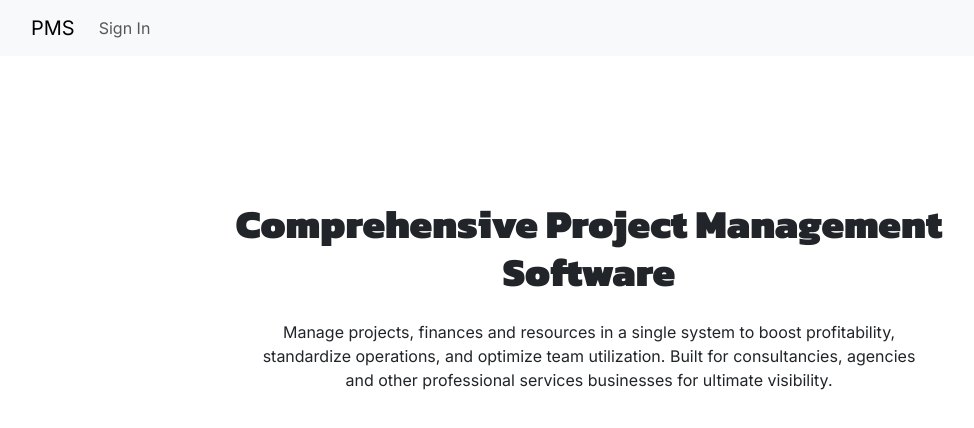
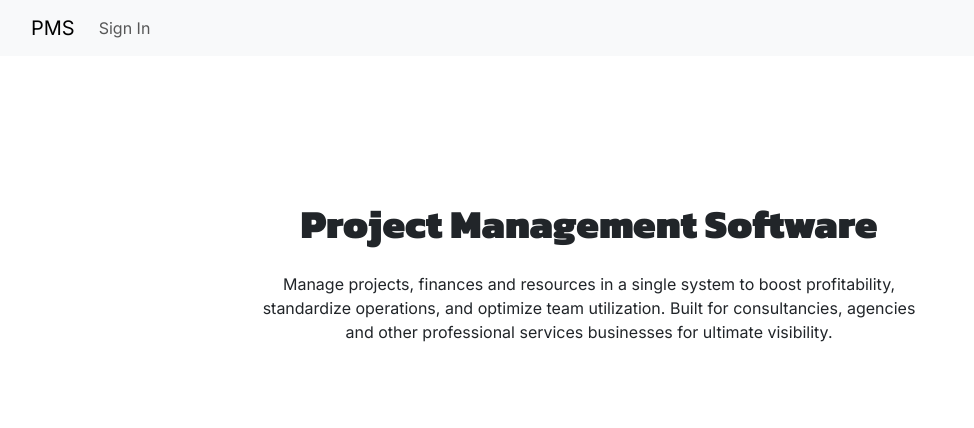
Before and after one commit to AfsanaMim27/ProjectManagementSystem, a Next.js app: page / in a window 1280 px wide. Shown: the top 428 px of the page, without its empty margins (51-1025 px from the left). Built offline with nearby package versions, Linux system fonts and the light colour scheme; no server answers.

Commit message:
Code cleanup

```diff
--- a/src/app/(restrictedPages)/user-dashboard/page.js
+++ b/src/app/(restrictedPages)/user-dashboard/page.js
@@ -86,7 +86,7 @@ export default function ProjectList(props) {
                   <th>Phase</th>
                   <th>Due Date</th>
                   <th>Estimated</th>
-                  <th>Status</th>
+                  <th width="10%">Status</th>
                 </tr>
               </thead>
               <tbody>
--- a/src/app/login/page.js
+++ b/src/app/login/page.js
@@ -25,7 +25,7 @@ export default function SignIn(props) {
 				<div className="form-outline mb-4">
 					<label className="form-label">User Name</label>
 					<input
-						type="email"
+						type="text"
 						id="userName"
 						className="form-control"
 						onChange={(e) => setUserName(e.target.value)}
--- a/src/app/page.js
+++ b/src/app/page.js
@@ -10,7 +10,7 @@ export default function Home() {
           <div className="row justify-content-center">
             <div className="col-8 text-center">
               <h1 className={kanitFont.className}>
-                Comprehensive Project Management Software
+                Project Management Software
               </h1>
               <p className="pt-3 px-5 mx-5">
                 Manage projects, finances and resources in a single system to
```
